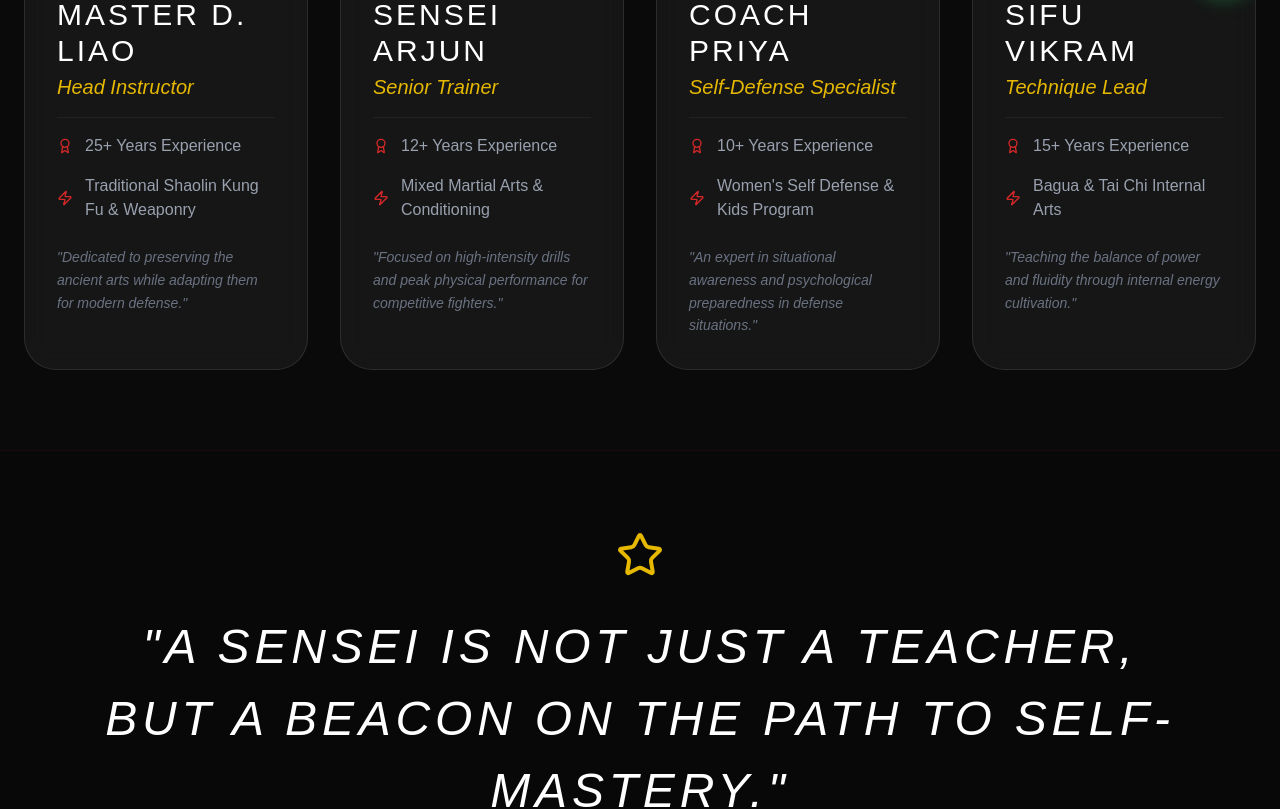
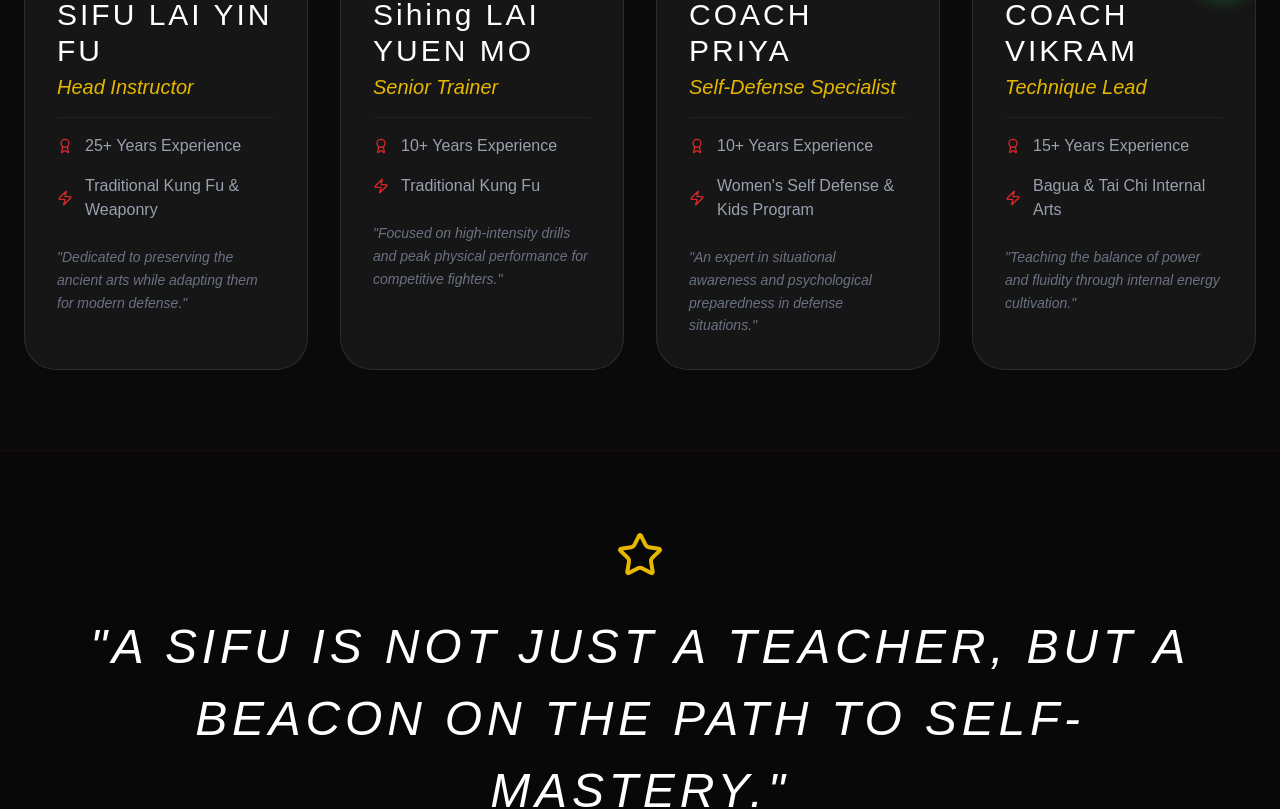
Before and after one commit to medineshkumar/CKG, a React (Vite) app: page /trainers in a window 1280 px wide. Shown: the part 780-1589 px from the top of the page. Built offline with nearby package versions, Linux system fonts and the light colour scheme.

Commit message:
added few text content updates

```diff
--- a/src/components/HomeSections/FAQ.tsx
+++ b/src/components/HomeSections/FAQ.tsx
@@ -33,7 +33,7 @@ export default function FAQ() {
       <div className="container mx-auto px-6">
         <div className="flex flex-col lg:flex-row gap-20">
           <div className="lg:w-1/3">
-            <h2 className="font-heading text-6xl md:text-7xl text-white mb-6">COMMON QUESTIONS</h2>
+            <h2 className="font-heading text-6xl md:text-6xl text-white mb-6">COMMON QUESTIONS</h2>
             <p className="text-brand-gold font-heading text-2xl tracking-widest uppercase mb-10">Everything You Need To Know</p>
             <div className="glass p-8 rounded-2xl border-brand-red/20 inline-flex items-center gap-4">
               <div className="w-12 h-12 bg-brand-red/20 rounded-full flex items-center justify-center text-brand-red">
--- a/src/components/HomeSections/GalleryPreview.tsx
+++ b/src/components/HomeSections/GalleryPreview.tsx
@@ -16,7 +16,7 @@ export default function GalleryPreview() {
       <div className="container mx-auto px-6">
         <div className="flex flex-col md:flex-row justify-between items-end mb-20 gap-8">
           <div>
-            <h2 className="font-heading text-6xl md:text-8xl text-white tracking-tighter">MOMENTS OF STRENGTH</h2>
+            <h2 className="font-heading text-6xl md:text-7xl text-white tracking-tighter">MOMENTS OF STRENGTH</h2>
             <p className="text-brand-gold font-heading text-2xl tracking-widest uppercase">Discipline Captured In Motion</p>
           </div>
           <Link
--- a/src/components/HomeSections/InstagramReels.tsx
+++ b/src/components/HomeSections/InstagramReels.tsx
@@ -18,7 +18,7 @@ export default function InstagramReels() {
               <Instagram className="text-brand-red" size={24} />
               <span className="text-brand-gold font-heading text-xl tracking-widest uppercase">@CentralKungfuGuan</span>
             </div>
-            <h2 className="font-heading text-6xl md:text-8xl text-white tracking-tighter">TRAIN. SWEAT. TRANSFORM.</h2>
+            <h2 className="font-heading text-5xl md:text-7xl text-white tracking-tighter">TRAIN. SWEAT. TRANSFORM.</h2>
           </div>
           <a
             href="#"
--- a/src/components/HomeSections/Testimonials.tsx
+++ b/src/components/HomeSections/Testimonials.tsx
@@ -32,8 +32,8 @@ export default function Testimonials() {
 
       <div className="container mx-auto px-6 relative z-10">
         <div className="max-w-4xl mx-auto text-center mb-20">
-          <h2 className="font-heading text-6xl md:text-8xl text-white mb-6">WHAT OUR STUDENTS SAY</h2>
-          <p className="text-brand-gold font-heading text-2xl tracking-widest uppercase">Direct From The Dojo</p>
+          <h2 className="font-heading text-6xl md:text-7xl text-white mb-6">WHAT OUR STUDENTS SAY</h2>
+          <p className="text-brand-gold font-heading text-2xl tracking-widest uppercase">Direct From The GUAN</p>
         </div>
 
         <div className="grid grid-cols-1 lg:grid-cols-3 gap-8">
--- a/src/components/HomeSections/Transformations.tsx
+++ b/src/components/HomeSections/Transformations.tsx
@@ -3,7 +3,7 @@ import { Quote } from 'lucide-react';
 
 const stories = [
   {
-    name: 'Arjun K.',
+    name: 'Dinesh Kumar R.',
     role: 'IT Professional',
     before: 'Low confidence and poor physical fitness due to sedentary lifestyle.',
     after: 'Improved discipline, lost 15kg, and gained mental clarity for better work performance.',
@@ -30,7 +30,7 @@ export default function Transformations() {
     <section className="py-32 bg-brand-black">
       <div className="container mx-auto px-6">
         <div className="mb-20 text-center">
-          <h2 className="font-heading text-6xl md:text-7xl text-white mb-6">REAL TRANSFORMATIONS</h2>
+          <h2 className="font-heading text-6xl md:text-6xl text-white mb-6">REAL TRANSFORMATIONS</h2>
           <div className="w-24 h-1 bg-brand-red mx-auto"></div>
         </div>
 
--- a/src/components/WhatsAppButton.tsx
+++ b/src/components/WhatsAppButton.tsx
@@ -14,7 +14,7 @@ export default function WhatsAppButton() {
       </motion.div>
 
       <motion.a
-        href="https://wa.me/919876543210?text=I'm%20interested%20in%20joining%20Central%20Kungfu%20Guan.%20I'd%20like%20to%20know%20more%20about%20your%20programs."
+        href="https://wa.me/917795012123?text=I'm%20interested%20in%20joining%20Central%20Kungfu%20Guan.%20I'd%20like%20to%20know%20more%20about%20your%20programs."
         target="_blank"
         rel="noopener noreferrer"
         whileHover={{ scale: 1.1 }}
--- a/src/pages/About.tsx
+++ b/src/pages/About.tsx
@@ -73,7 +73,7 @@ export default function About() {
               className="glass p-10 md:p-12 rounded-3xl border-brand-gold/20"
             >
               <Eye className="text-brand-gold mb-8" size={64} />
-              <h3 className="font-heading text-4xl md:text-5xl text-white mb-6">OUR VISION</h3>
+              <h3 className="font-heading text-3xl md:text-4xl text-white mb-6">OUR VISION</h3>
               <p className="text-gray-400 text-base md:text-lg leading-relaxed">
                 To become Bangalore's most respected martial arts academy, recognized for transforming lives through the authentic teaching of Kung Fu traditions, fostering a community of disciplined, capable, and respectful individuals.
               </p>
@@ -84,7 +84,7 @@ export default function About() {
 
       {/* Values */}
       <section className="py-20 container mx-auto max-w-7xl px-6">
-        <h2 className="font-heading text-5xl md:text-6xl lg:text-7xl text-white mb-16 text-center tracking-tighter italic">CORE PILLARS OF THE GUAN</h2>
+        <h2 className="font-heading text-5xl md:text-6xl lg:text-6xl text-white mb-16 text-center tracking-tighter">CORE PILLARS OF THE GUAN</h2>
         <div className="grid grid-cols-1 md:grid-cols-2 lg:grid-cols-4 gap-8">
           {[
             { title: 'RESPECT', icon: Shield, color: 'text-brand-red' },
--- a/src/pages/Contact.tsx
+++ b/src/pages/Contact.tsx
@@ -126,7 +126,7 @@ export default function Contact() {
                 <MapPin size={40} />
             </div>
             <h2 className="font-heading text-4xl text-white italic tracking-widest">FIND US IN THE HEART OF BANGALORE</h2>
-            <p className="text-gray-400 mt-2 uppercase tracking-widest">Brigade Road Area • Open Daily</p>
+            <p className="text-gray-400 mt-2 uppercase tracking-widest">• Open Daily</p>
         </div>
       </section>
     </div>
--- a/src/pages/Programs.tsx
+++ b/src/pages/Programs.tsx
@@ -105,7 +105,7 @@ export default function Programs() {
       <section className="bg-brand-gold py-12">
         <div className="container mx-auto max-w-7xl px-6 flex flex-col md:flex-row justify-between items-center gap-6 text-brand-black">
           <h3 className="font-heading text-3xl md:text-4xl tracking-widest underline decoration-brand-red decoration-4">NOT SURE WHERE TO START?</h3>
-          <Link to="/contact" className="px-8 md:px-12 py-4 border-2 border-brand-black font-heading text-base md:text-2xl tracking-widest hover:bg-brand-black hover:text-brand-gold transition-all">TALK TO A SENSEI</Link>
+          <Link to="/contact" className="px-8 md:px-12 py-4 border-2 border-brand-black font-heading text-base md:text-2xl tracking-widest hover:bg-brand-black hover:text-brand-gold transition-all">TALK TO A SIFU</Link>
         </div>
       </section>
     </div>
--- a/src/pages/Trainers.tsx
+++ b/src/pages/Trainers.tsx
@@ -3,18 +3,18 @@ import { Award, Zap, Shield, Star, Instagram, Twitter } from 'lucide-react';
 
 const trainers = [
   {
-    name: 'MASTER D. LIAO',
+    name: 'SIFU LAI YIN FU',
     role: 'Head Instructor',
     exp: '25+ Years Experience',
-    special: 'Traditional Shaolin Kung Fu & Weaponry',
+    special: 'Traditional Kung Fu & Weaponry',
     bio: 'Dedicated to preserving the ancient arts while adapting them for modern defense.',
     img: 'https://images.unsplash.com/photo-1544367567-0f2fcb009e0b?q=80&w=800&auto=format&fit=crop'
   },
   {
-    name: 'SENSEI ARJUN',
+    name: 'Sihing LAI YUEN MO',
     role: 'Senior Trainer',
-    exp: '12+ Years Experience',
-    special: 'Mixed Martial Arts & Conditioning',
+    exp: '10+ Years Experience',
+    special: 'Traditional Kung Fu',
     bio: 'Focused on high-intensity drills and peak physical performance for competitive fighters.',
     img: 'https://images.unsplash.com/photo-1548690312-e3b507d17a4?q=80&w=800&auto=format&fit=crop'
   },
@@ -27,7 +27,7 @@ const trainers = [
     img: 'https://images.unsplash.com/photo-1517438476312-10d79c67750d?q=80&w=800&auto=format&fit=crop'
   },
   {
-    name: 'SIFU VIKRAM',
+    name: 'COACH VIKRAM',
     role: 'Technique Lead',
     exp: '15+ Years Experience',
     special: 'Bagua & Tai Chi Internal Arts',
@@ -101,7 +101,7 @@ export default function Trainers() {
         <div className="container mx-auto max-w-6xl px-6 text-center italic">
           <Star className="text-brand-gold mx-auto mb-8" size={48} />
           <h2 className="font-heading text-3xl md:text-4xl lg:text-5xl text-white tracking-widest mx-auto leading-normal">
-            "A SENSEI IS NOT JUST A TEACHER, BUT A BEACON ON THE PATH TO SELF-MASTERY."
+            "A SIFU IS NOT JUST A TEACHER, BUT A BEACON ON THE PATH TO SELF-MASTERY."
           </h2>
         </div>
       </section>
```
Also changed, not shown: src/components/HomeSections/RegistrationCTA.tsx (+4 -4 lines).
